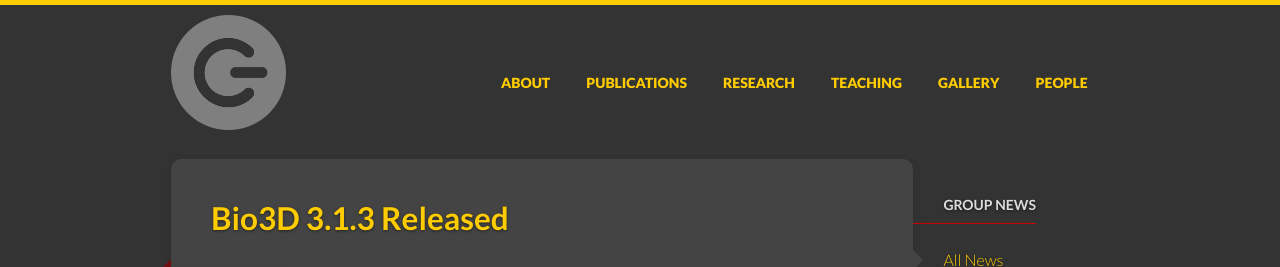
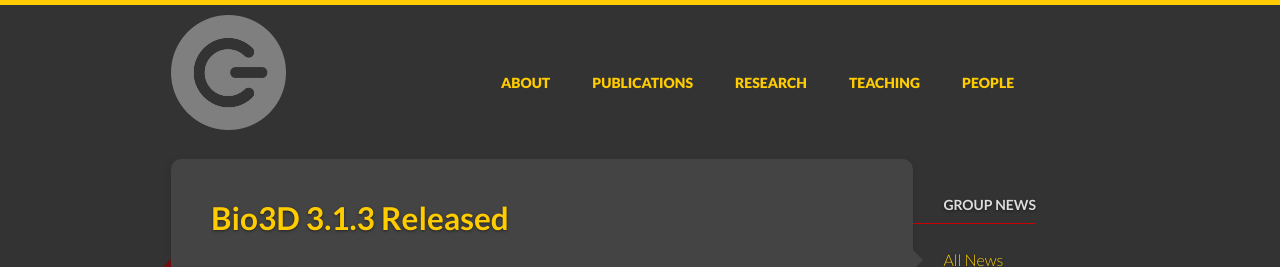
Before and after one commit to bioboot/newlabsite, a Jekyll site: the page built from news/index.html, in a window 1280 px wide. Shown: the top 267 px of the page. Built offline with Jekyll 4.4.1, drawn with Linux system fonts in a browser that asks for light colours.

Commit message:
Remove gallery nav tab and add space

```diff
--- a/_includes/primary-nav-items.html
+++ b/_includes/primary-nav-items.html
@@ -11,9 +11,6 @@
   <li class="{% if page.url contains '/teaching/'%}current{% endif %}">
     <a href="{{ "/teaching/" | prepend: site.baseurl }}">Teaching</a>
   </li>
-  <li class="{% if page.url contains '/gallery/'%}current{% endif %}">
-    <a href="{{ "/news/" | prepend: site.baseurl }}">Gallery</a>
-  </li>
   <li class="{% if page.url contains '/people/'%}current{% endif %}">
     <a href="{{ "/people/" | prepend: site.baseurl }}">People</a>
   </li>
--- a/_sass/_style.scss
+++ b/_sass/_style.scss
@@ -65,7 +65,7 @@ nav {
   margin-top: 52px;
 
   li {
-    margin-right: 4px;
+    margin-right: 10px;
 
     a {
       @include border-radius(5px);
@@ -386,35 +386,6 @@ footer {
     }
   }
 }
-
-/* gblock - new addition used on home/about page based on article */
-
-
-gblock {
-  background-color: #444;
-  @include border-radius(10px);
-  padding: 20px;
-  margin: 0 10px;
-  @include box-shadow(0 3px 10px rgba(0,0,0,.1));
-  font-size: 16px;
-}
-
-@media (max-width: 480px) {
-  gblock ul { padding-left: 20px; }
-}
-
-@media (max-width: 568px) {
-  gblock { margin: 0; }
-}
-
-@media (min-width: 768px) {
-  gblock {
-    padding: 40px 40px 30px;
-    font-size: 21px;
-  }
-}
-
-
 
 /* Article - Used for both docs and news */
 
```
